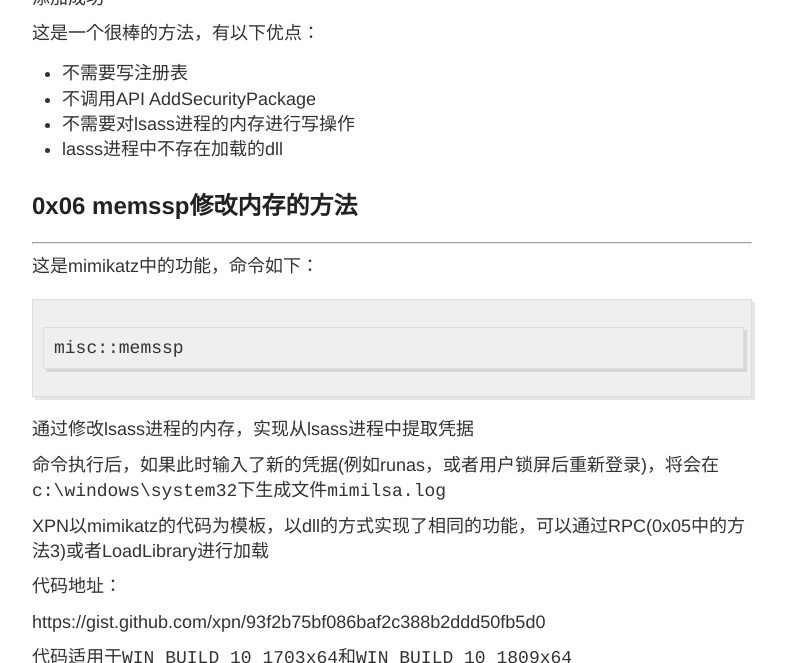
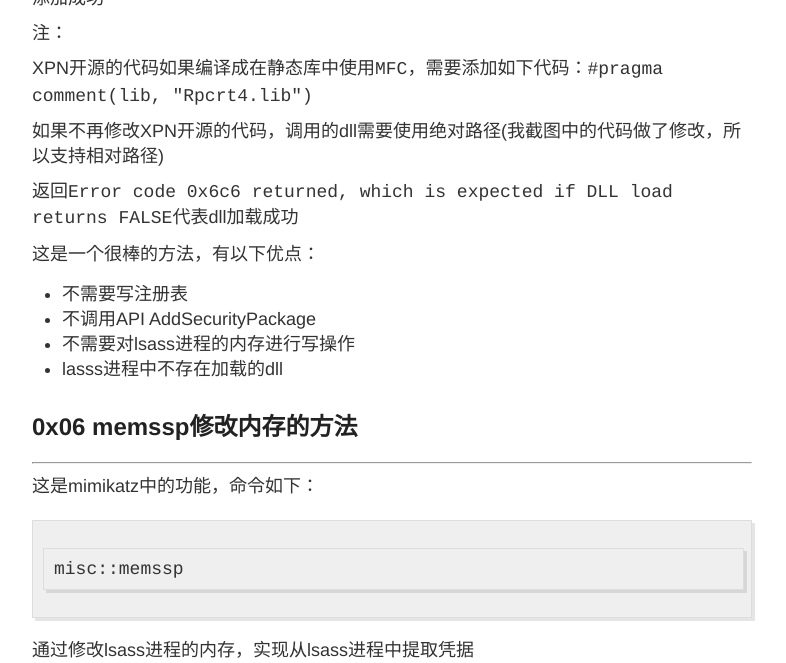
Before and after one commit to 3gstudent/backup-3gstudent.github.io, a Jekyll site: the page built from _posts/2019-6-12-Mimikatz中SSP的使用.md, in a window 1280 px wide and 900 px high, scrolled down 5858 px, cut to the strip 237-900 px from the top of the window. Shown: the whole strip, without its empty margins (248-1034 px from the left). Built offline with Jekyll 4.4.1, drawn with Linux system fonts in a browser that asks for light colours.

Commit message:
Update 2019-6-12-Mimikatz中SSP的使用.md

```diff
--- a/_posts/2019-6-12-Mimikatz中SSP的使用.md
+++ b/_posts/2019-6-12-Mimikatz中SSP的使用.md
@@ -239,6 +239,14 @@ https://gist.github.com/xpn/c7f6d15bf15750eae3ec349e7ec2380e
 
 添加成功
 
+注：
+
+XPN开源的代码如果编译成`在静态库中使用MFC`，需要添加如下代码：`#pragma comment(lib, "Rpcrt4.lib")`
+
+如果不再修改XPN开源的代码，调用的dll需要使用绝对路径(我截图中的代码做了修改，所以支持相对路径)
+
+返回`Error code 0x6c6 returned, which is expected if DLL load returns FALSE`代表dll加载成功
+
 这是一个很棒的方法，有以下优点：
 
 - 不需要写注册表
```
